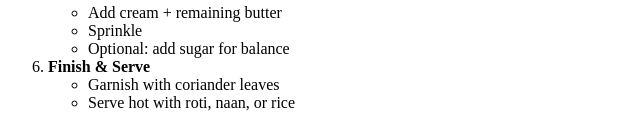
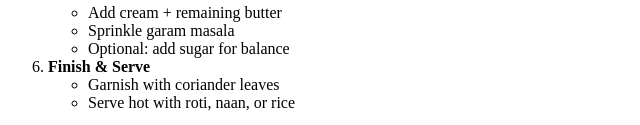
Before and after one commit to vishnuprajapatiin-commits/Food-recipe, a plain HTML site: page index.html in a window 1280 px wide. Shown: the part 1326-1451 px from the top of the page, 0-640 px from the left. Drawn offline with Linux system fonts and the light colour scheme.

Commit message:
fix issues

```diff
--- a/index.html
+++ b/index.html
@@ -51,7 +51,6 @@
                         <li>Cook on medium flame until oil separates (critical indicator of readiness)</li>
                     </ul>
                 </li>
-                </ul>
                 <li><strong>Spice Injection</strong>
                     <ul>
                         <li>Add turmeric, chili powder, coriander powder, salt</li>
@@ -67,7 +66,7 @@
                 <li><strong>Final Enrichment</strong>
                     <ul>
                         <li>Add cream + remaining butter</li>
-                        <li>Sprinkle</li>
+                        <li>Sprinkle garam masala</li>
                         <li>Optional: add sugar for balance</li>
                     </ul>
                 </li>
```
